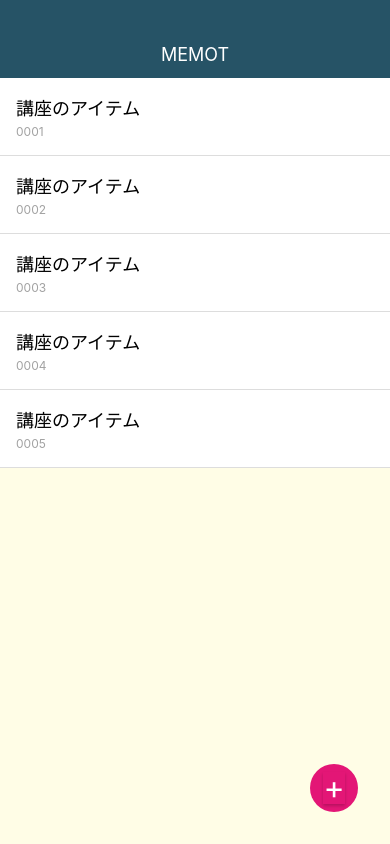
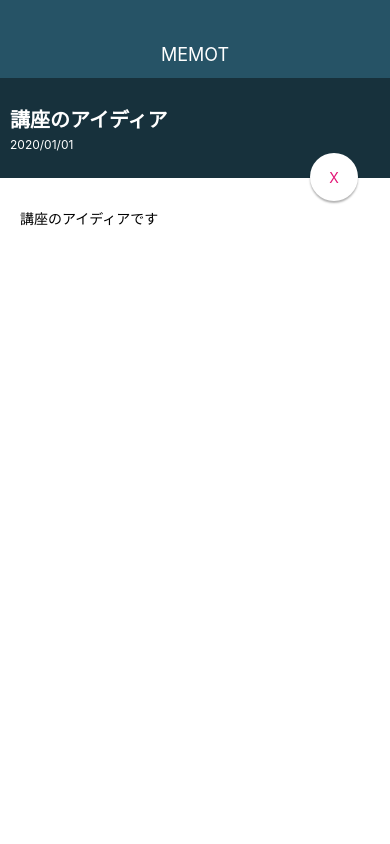
Before and after one commit to YukitsuguNagase/MemoApp, a React Native app: screen / in a window 390 px wide. Built offline with nearby package versions, Linux system fonts and the light colour scheme.

Commit message:
memoDetailScreen

```diff
--- a/App.js
+++ b/App.js
@@ -1,13 +1,13 @@
 import React from 'react';
 import { StyleSheet, Text, View } from 'react-native';
 import Appbar from './src/components/Appbar';
-import MemoListScreen from './src/screens/MemoListScreen';
+import MemoDetailScreen from './src/screens/MemoDetailScreen';
 
 export default function App() {
   return (
     <View style={styles.container}>
       <Appbar />
-      <MemoListScreen />
+      <MemoDetailScreen />
 
     </View>
   );
--- a/src/elements/CircleButton.js
+++ b/src/elements/CircleButton.js
@@ -2,10 +2,19 @@
 import { StyleSheet, View, Text } from 'react-native';
 
 class CircleButton extends React.Component {
-  render(){
+  render() {
+    const {style, color} = this.props;
+    let bgColor = '#e31676';
+    let textColor = '#fff';
+
+    if (color === 'white') {
+      bgColor = '#fff';
+      textColor = '#e31676';
+    }
+
     return(
-      <View style={styles.circleButton}>
-        <Text style={styles.circleButtonText}>
+      <View style={[styles.circleButton,style,{backgroundColor: bgColor}]}>
+        <Text style={styles.circleButtonText,{color: textColor}}>
           {this.props.children}
         </Text>
       </View>
@@ -26,15 +35,16 @@
     borderRadius: 50,
     justifyContent: 'center',
     alignItems: 'center',
+    shadowColor: '#000',
+    shadowOffset: { width: 0, height: 2 },
+    shadowOpacity: 0.3,
+    shadowRadius: 2,
   },
   circleButtonText: {
     fontSize: 32,
     lineHeight: 32,
     color: '#fff',
-    shadowColor: '#000',
-    shadowOffset: { width: 0, height: 2 },
-    shadowOpacity: 0.2,
-    shadowRadius: 3,
+
   },
 
 });
--- /dev/null
+++ b/src/screens/MemoDetailScreen.js
@@ -0,0 +1,73 @@
+import React from 'react';
+import { StyleSheet, Text, View } from 'react-native';
+import CircleButton from '../elements/CircleButton';
+
+class MemoDetailScreen extends React.Component {
+  render() {
+    return(
+      <View style={styles.container}>
+
+      <View>
+        <View style={styles.memoHeader}>
+
+          <View>
+              <Text style={styles.memoHeaderTitle}>講座のアイディア</Text>
+              <Text style={styles.memoHeaderDate}>2020/01/01</Text>
+          </View>
+
+        </View>
+
+      </View>
+
+        <View style={styles.memoContent}>
+          <Text>講座のアイディアです</Text>
+        </View>
+
+        <CircleButton color='white' style={styles.editButton}>X</CircleButton>
+      </View>
+    );
+  }
+}
+
+const styles = StyleSheet.create({
+
+  container: {
+    flex: 1,
+    width: '100%',
+  },
+
+  memoHeader: {
+    height: 100,
+    backgroundColor: '#17313c',
+    justifyContent: 'center',
+    padding: 10,
+  },
+
+  memoHeaderTitle: {
+    fontSize: 20,
+    fontWeight: 'bold',
+    color: '#fff',
+    marginBottom: 4,
+  },
+
+  memoHeaderDate: {
+    fontSize: 12,
+    color: '#fff',
+  },
+
+  memoContent: {
+    flex: 1,
+    paddingTop: 30,
+    paddingLeft: 20,
+    paddingRight: 20,
+    paddingBottom: 20,
+    backgroundColor: '#fff',
+  },
+
+  editButton: {
+    top: 75,
+  },
+
+});
+
+export default MemoDetailScreen;
```
Also changed, not shown: .eslintrc.json.
